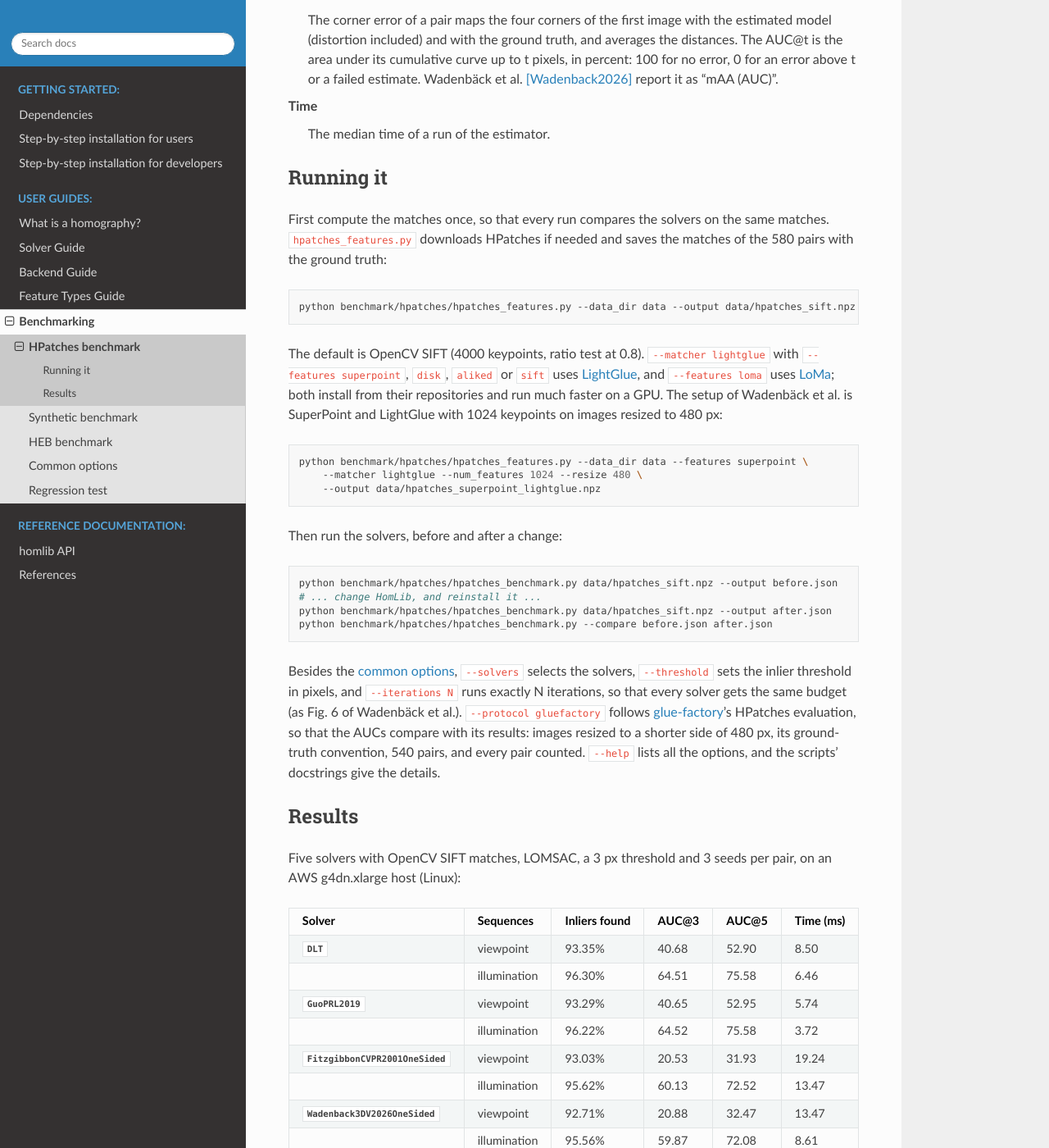
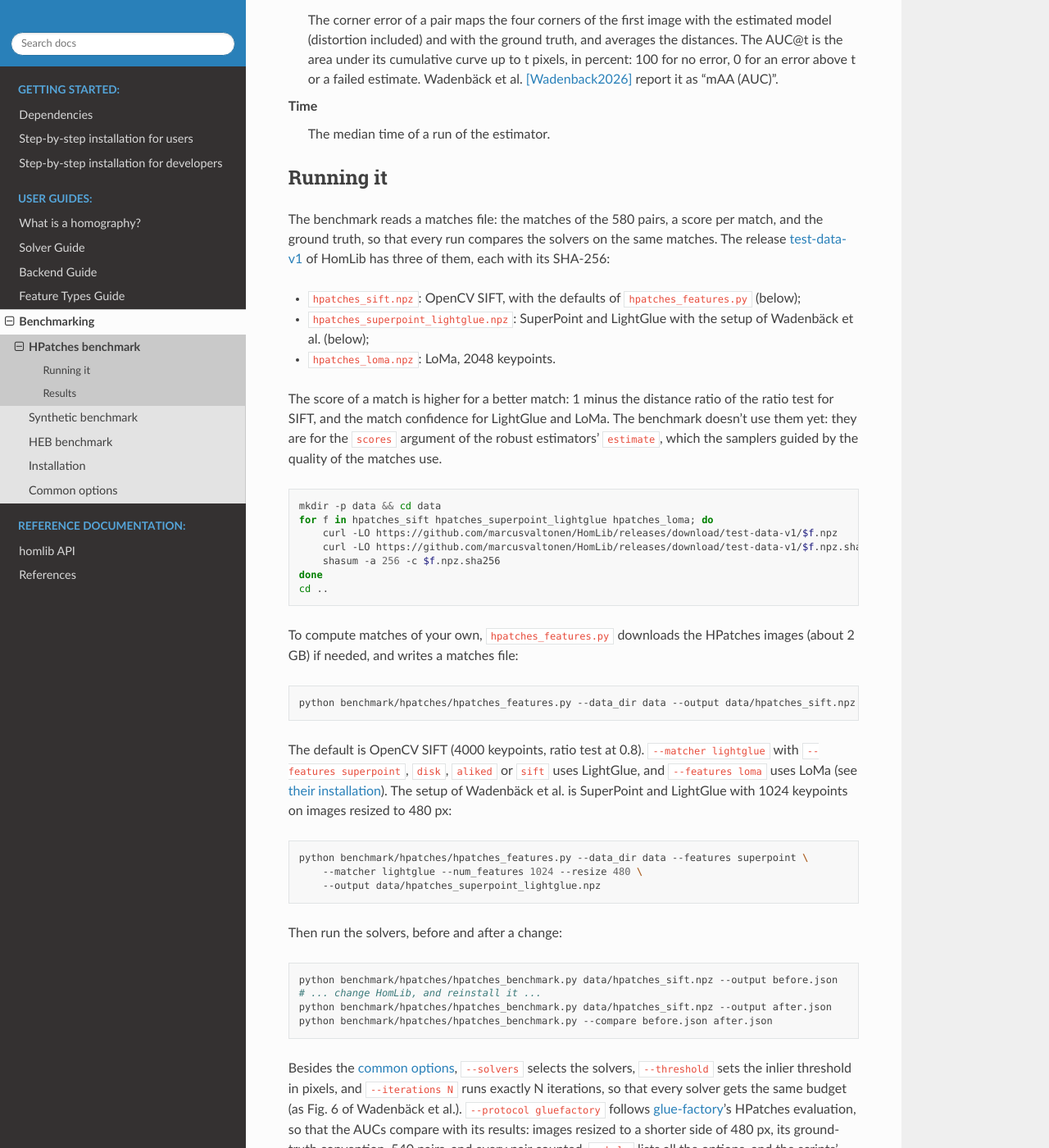
Before and after one commit to marcusvaltonen/HomLib, a Sphinx documentation site: the page built from docs/source/guides/benchmarks/hpatches.rst, in a window 1280 px wide and 1400 px high, scrolled down 535 px. Shown: the whole window at 82% size. Built offline with Sphinx 7.4.7 and the Read the Docs theme 3.1.0, drawn with Linux system fonts in a browser that asks for light colours; pages that are not in the unit, such as notebooks, are missing from menus; some of the changed text lies outside the part shown.

Commit message:
Benchmarks: --output saves the command line and the environment; docs: where to get the data, the commands of the results, the matchers' installation on the general page, no regression test in the user docs

```diff
--- a/docs/source/guides/benchmarks/hpatches.rst
+++ b/docs/source/guides/benchmarks/hpatches.rst
@@ -33,9 +33,36 @@
 Running it
 ----------
 
-First compute the matches once, so that every run compares the solvers on the
-same matches. ``hpatches_features.py`` downloads HPatches if needed and saves
-the matches of the 580 pairs with the ground truth:
+The benchmark reads a matches file: the matches of the 580 pairs, a score per
+match, and the ground truth, so that every run compares the solvers on the
+same matches. The release
+`test-data-v1 <https://github.com/marcusvaltonen/HomLib/releases/tag/test-data-v1>`__
+of HomLib has three of them, each with its SHA-256:
+
+- ``hpatches_sift.npz``: OpenCV SIFT, with the defaults of
+  ``hpatches_features.py`` (below);
+- ``hpatches_superpoint_lightglue.npz``: SuperPoint and LightGlue with the
+  setup of Wadenbäck et al. (below);
+- ``hpatches_loma.npz``: LoMa, 2048 keypoints.
+
+The score of a match is higher for a better match: 1 minus the distance ratio
+of the ratio test for SIFT, and the match confidence for LightGlue and LoMa.
+The benchmark doesn't use them yet: they are for the ``scores`` argument of
+the robust estimators' ``estimate``, which the samplers guided by the quality
+of the matches use.
+
+.. code-block:: bash
+
+   mkdir -p data && cd data
+   for f in hpatches_sift hpatches_superpoint_lightglue hpatches_loma; do
+       curl -LO https://github.com/marcusvaltonen/HomLib/releases/download/test-data-v1/$f.npz
+       curl -LO https://github.com/marcusvaltonen/HomLib/releases/download/test-data-v1/$f.npz.sha256
+       shasum -a 256 -c $f.npz.sha256
+   done
+   cd ..
+
+To compute matches of your own, ``hpatches_features.py`` downloads the
+HPatches images (about 2 GB) if needed, and writes a matches file:
 
 .. code-block:: bash
 
@@ -43,10 +70,10 @@
 
 The default is OpenCV SIFT (4000 keypoints, ratio test at 0.8). ``--matcher
 lightglue`` with ``--features superpoint``, ``disk``, ``aliked`` or ``sift``
-uses `LightGlue <https://github.com/cvg/LightGlue>`__, and ``--features loma``
-uses `LoMa <https://github.com/davnords/LoMa>`__; both install from their
-repositories and run much faster on a GPU. The setup of Wadenbäck et al. is
-SuperPoint and LightGlue with 1024 keypoints on images resized to 480 px:
+uses LightGlue, and ``--features loma`` uses LoMa (see
+:ref:`their installation <benchmark_installation>`).
+The setup of Wadenbäck et al. is SuperPoint and LightGlue with 1024 keypoints
+on images resized to 480 px:
 
 .. code-block:: bash
 
@@ -77,8 +104,14 @@
 Results
 -------
 
-Five solvers with OpenCV SIFT matches, LOMSAC, a 3 px threshold and 3 seeds per
-pair, on an AWS g4dn.xlarge host (Linux):
+Five of the solvers, with OpenCV SIFT matches, LOMSAC, a 3 px threshold and 3
+seeds per pair, on an AWS g4dn.xlarge host (Ubuntu 24.04), with the default
+settings of both scripts:
+
+.. code-block:: bash
+
+   python benchmark/hpatches/hpatches_features.py --data_dir data --output data/hpatches_sift.npz
+   python benchmark/hpatches/hpatches_benchmark.py data/hpatches_sift.npz
 
 .. list-table::
    :header-rows: 1
```
Also changed, not shown: other parts of docs/source/guides/benchmarks/hpatches.rst (+1 -4 lines), docs/source/guides/benchmarking.rst (+35 -21 lines), docs/source/guides/benchmarks/heb.rst (+18 -9 lines), docs/source/guides/benchmarks/synthetic.rst (+11 -4 lines), 4 other files.
